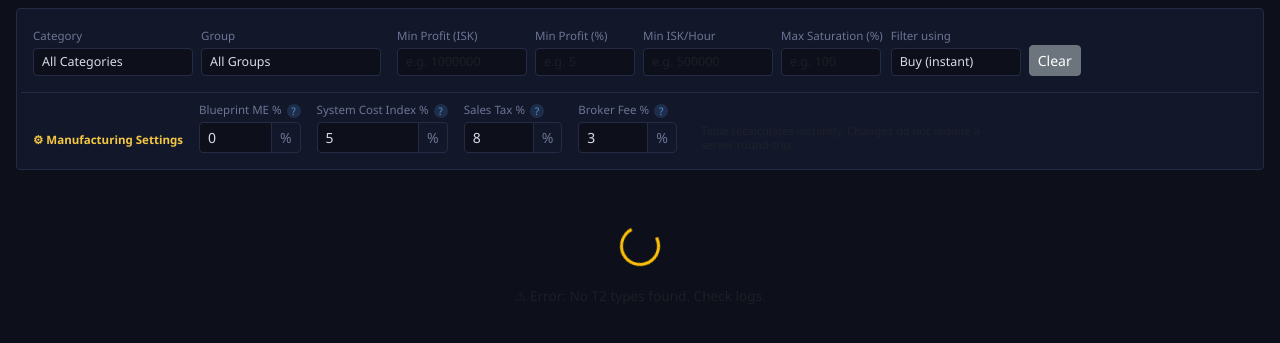
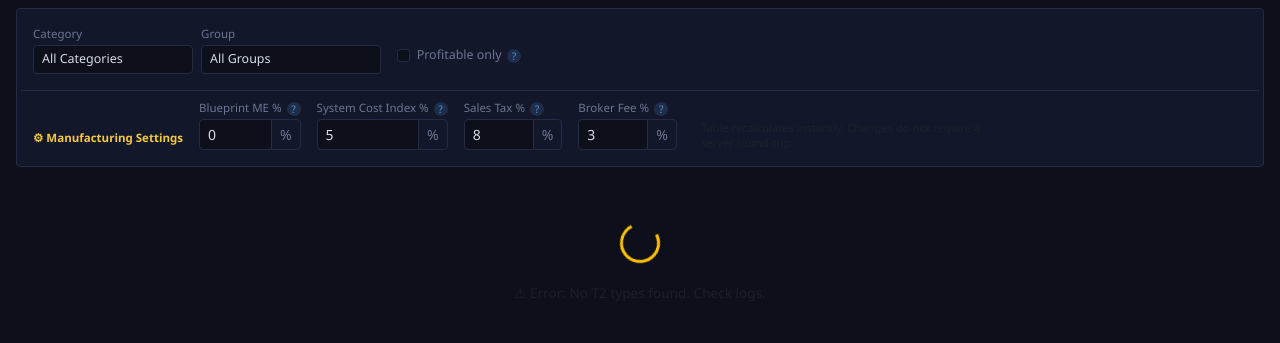
Before and after one commit to ryanfogg21-reign/EveMarketsSite, a Flask app: page / in a window 1280 px wide. Shown: the part 50-393 px from the top of the page. Run offline with Flask 3, Linux system fonts and the light colour scheme; data that the repository does not hold is empty; some libraries are stand-ins or nearby versions.

Commit message:
Replace profit/saturation filter inputs with single 'Profitable only' checkbox
Removes Min Profit ISK/%, Min ISK/Hour, Max Saturation, Filter Using, and
Clear button. Adds a checkbox that filters to items where Buy ISK/Hour > 0.

Co-Authored-By: Claude Sonnet 4.6 <noreply@anthropic.com>

```diff
--- a/static/js/app.js
+++ b/static/js/app.js
@@ -323,24 +323,15 @@ function onCategoryChange() {
 
 // ── Profit / saturation filters ───────────────────────────────────────────────
 function getFilteredItems() {
-  const category = document.getElementById('fltCategory').value;
-  const group    = document.getElementById('fltGroup').value;
-  const minISK   = parseFloat(document.getElementById('fltMinISK').value);
-  const minPct   = parseFloat(document.getElementById('fltMinPct').value);
-  const minIpH   = parseFloat(document.getElementById('fltMinIpH').value);
-  const maxSat   = parseFloat(document.getElementById('fltMaxSat').value);
-  const mode     = document.getElementById('fltMode').value;
-  const s        = getSettings();
+  const category   = document.getElementById('fltCategory').value;
+  const group      = document.getElementById('fltGroup').value;
+  const profitable = document.getElementById('fltProfitable').checked;
+  const s          = getSettings();
 
   return rawData.filter(item => {
     if (category && item.category_name !== category) return false;
     if (group    && item.group !== group)             return false;
-    const p      = calcItemProfits(item, s);
-    const bucket = p[mode] || p.buy;
-    if (!isNaN(minISK) && bucket.isk < minISK) return false;
-    if (!isNaN(minPct) && bucket.pct < minPct) return false;
-    if (!isNaN(minIpH) && bucket.iph < minIpH) return false;
-    if (!isNaN(maxSat) && item.saturation !== null && item.saturation > maxSat) return false;
+    if (profitable && calcItemProfits(item, s).buy.iph <= 0) return false;
     return true;
   });
 }
@@ -351,10 +342,7 @@ function clearFilters() {
   document.getElementById('fltCategory').value = '';
   _updateGroupOptions(rawData, '');
   document.getElementById('fltGroup').value = '';
-  ['fltMinISK', 'fltMinPct', 'fltMinIpH', 'fltMaxSat'].forEach(id => {
-    document.getElementById(id).value = '';
-  });
-  document.getElementById('fltMode').value = 'buy';
+  document.getElementById('fltProfitable').checked = false;
   rebuildTable();
 }
 
--- a/templates/index.html
+++ b/templates/index.html
@@ -57,38 +57,14 @@
         </select>
       </div>
 
-      <div class="col-auto ms-2">
-        <label class="filter-label" for="fltMinISK">Min Profit (ISK)</label>
-        <input type="number" id="fltMinISK" class="form-control form-control-sm filter-input" style="width:130px"
-               placeholder="e.g. 1000000" oninput="applyFilters()">
-      </div>
-      <div class="col-auto">
-        <label class="filter-label" for="fltMinPct">Min Profit (%)</label>
-        <input type="number" id="fltMinPct" class="form-control form-control-sm filter-input" style="width:100px"
-               placeholder="e.g. 5" oninput="applyFilters()">
-      </div>
-      <div class="col-auto">
-        <label class="filter-label" for="fltMinIpH">Min ISK/Hour</label>
-        <input type="number" id="fltMinIpH" class="form-control form-control-sm filter-input" style="width:130px"
-               placeholder="e.g. 500000" oninput="applyFilters()">
-      </div>
-      <div class="col-auto">
-        <label class="filter-label" for="fltMaxSat">Max Saturation (%)</label>
-        <input type="number" id="fltMaxSat" class="form-control form-control-sm filter-input" style="width:100px"
-               placeholder="e.g. 100" oninput="applyFilters()">
-      </div>
-      <div class="col-auto">
-        <label class="filter-label" for="fltMode">Filter using</label>
-        <select id="fltMode" class="form-select form-select-sm filter-input" style="width:130px" onchange="applyFilters()">
-          <option value="buy">Buy (instant)</option>
-          <option value="opt">Optimal</option>
-          <option value="avg_buy">7d Avg (Buy)</option>
-          <option value="avg_opt">7d Avg (Opt)</option>
-        </select>
-      </div>
-      <div class="col-auto">
-        <label class="filter-label d-block">&nbsp;</label>
-        <button class="btn btn-sm btn-secondary" onclick="clearFilters()">Clear</button>
+      <div class="col-auto ms-2 d-flex align-items-end">
+        <div class="form-check mb-1">
+          <input class="form-check-input" type="checkbox" id="fltProfitable" onchange="applyFilters()">
+          <label class="form-check-label filter-label" for="fltProfitable">
+            Profitable only
+            <span class="tip" title="Show only items where Buy ISK/Hour > 0 (selling to buy orders at current prices covers all manufacturing costs).">?</span>
+          </label>
+        </div>
       </div>
     </div>
 
```
